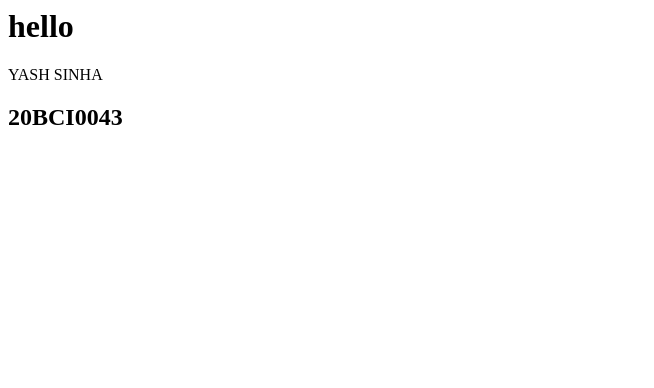
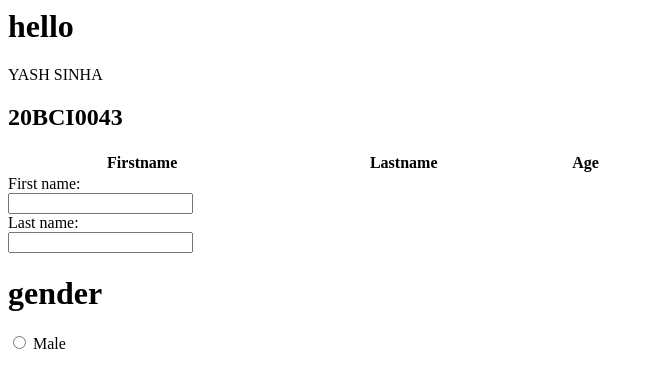
Before and after one commit to YashVit-2020/attendance, a plain HTML site: page index.html in a window 1280 px wide. Shown: the whole page, without its empty margins (0-654 px from the left). Drawn offline with Linux system fonts and the light colour scheme.

Commit message:
Update index.html

```diff
--- a/index.html
+++ b/index.html
@@ -8,5 +8,23 @@
         <h1>hello</h1>
         <hl>YASH SINHA</hl>
         <h2>20BCI0043</h2>
+        <table style="width:50%">
+            <tr>
+              <th>Firstname</th>
+              <th>Lastname</th>
+              <th>Age</th>
+            </tr>
+        </table>
+        <form>
+            <label for="fname">First name:</label><br>
+            <input type="text" id="fname" name="fname"><br>
+            <label for="lname">Last name:</label><br>
+            <input type="text" id="lname" name="lname">
+        </form>
+        <form>
+            <h1>gender</h1>
+            <input type="radio" id="male" name="gender" value="male">
+            <label for="male">Male</label><br>
+         </form>
     </body>
 </html>
```
